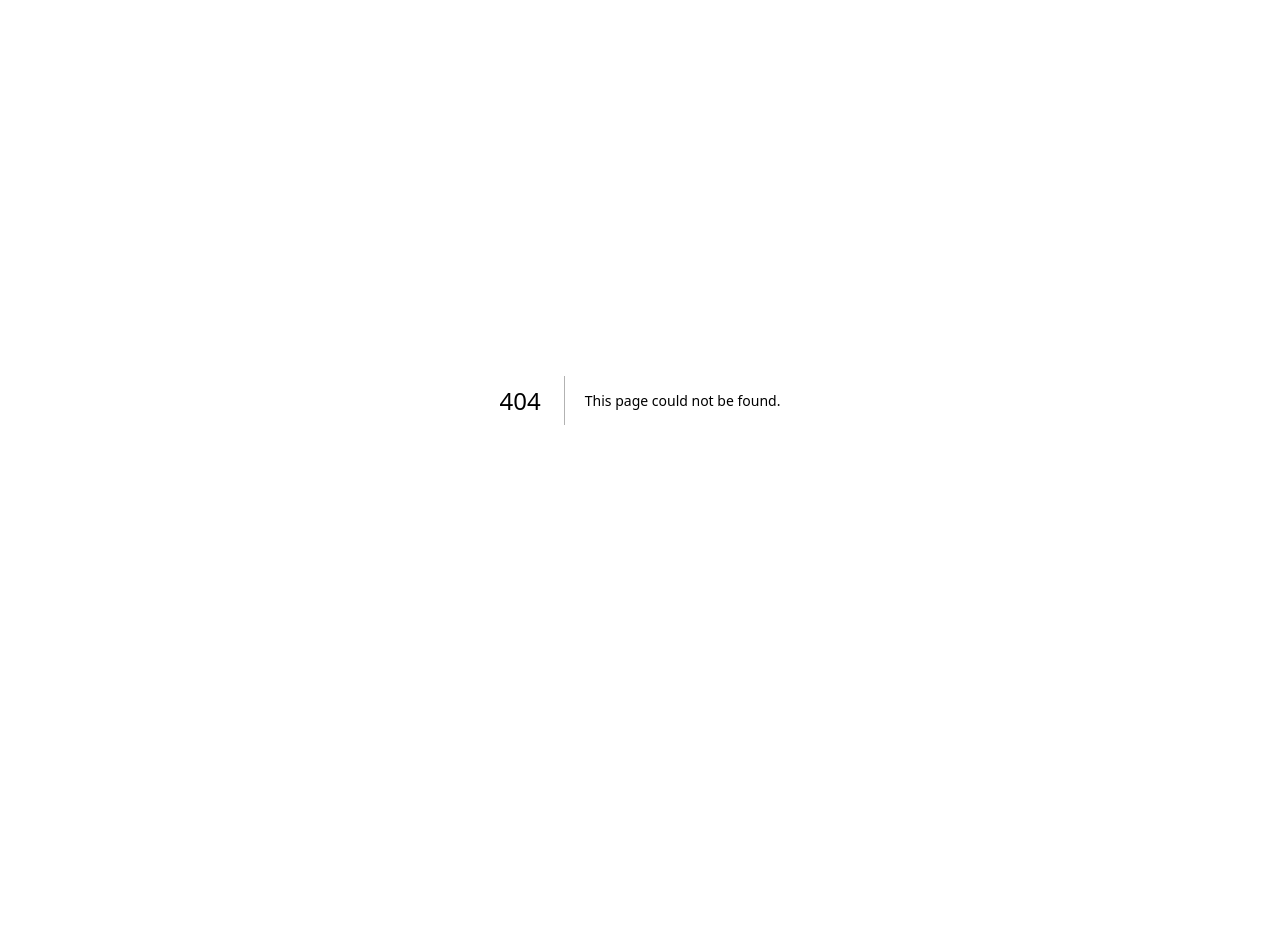
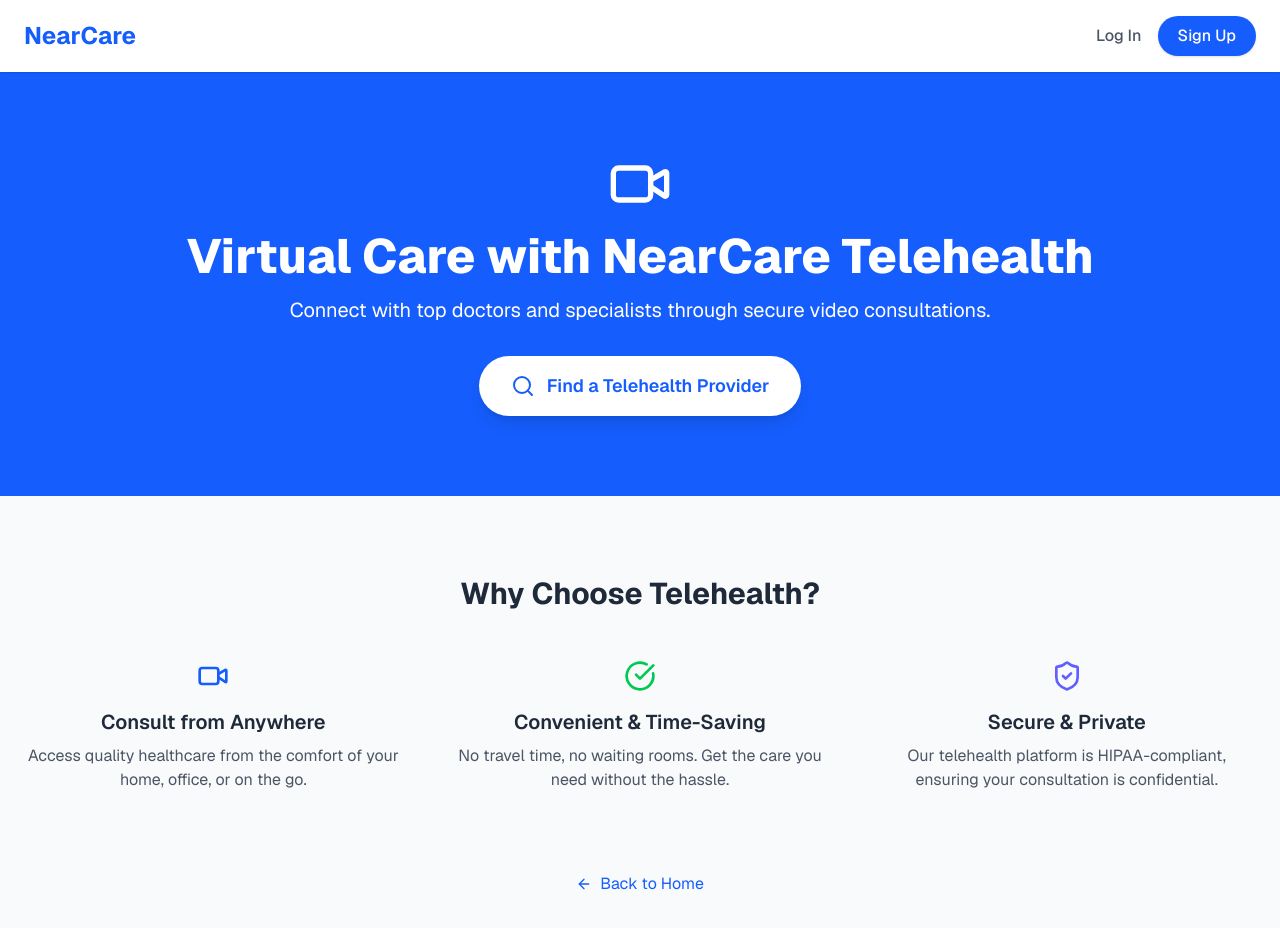
Before and after one commit to utkarshrupanpatti/NearCare, a Next.js app: page /teleHealth in a window 1280 px wide. Before the commit this address had no page. Shown: the top 928 px of the page. Before the commit the page ends 800 px from the top, so only its background shows below. Built offline with nearby package versions, Linux system fonts and the light colour scheme.

Commit message:
add: telehealth

```diff
--- a/app/page.tsx
+++ b/app/page.tsx
@@ -1,5 +1,5 @@
 import Link from "next/link";
-import { Search, Stethoscope, User, Calendar, AlertTriangle, MapPin } from "lucide-react";
+import { Search, Stethoscope, User, Calendar, AlertTriangle, MapPin, Video } from "lucide-react";
 
 export default function Home() {
   return (
@@ -158,6 +158,30 @@ export default function Home() {
             </div>
           </div>
         </section>
+
+        {/* Telehealth Section */}
+        <section className="bg-blue-50 py-20">
+          <div className="container mx-auto px-6 flex flex-col md:flex-row items-center gap-12">
+            <div className="md:w-1/2 text-center md:text-left">
+              <h2 className="text-3xl font-bold text-gray-800 mb-4">
+                See a Doctor From Home
+              </h2>
+              <p className="text-gray-600 text-lg mb-8">
+                With NearCare Telehealth, you can have a virtual visit with a
+                qualified provider using your phone, tablet, or computer.
+              </p>
+              <Link
+                href="/telehealth"
+                className="inline-flex items-center bg-blue-600 text-white text-lg font-semibold px-8 py-4 rounded-full hover:bg-blue-700 transition-all shadow-lg"
+              >
+                Learn About Telehealth
+              </Link>
+            </div>
+            <div className="md:w-1/2 flex justify-center">
+              <Video className="h-48 w-48 text-blue-300" />
+            </div>
+          </div>
+        </section>
       </main>
 
       {/* Footer */}
--- /dev/null
+++ b/app/teleHealth/page.tsx
@@ -0,0 +1,98 @@
+import Link from "next/link";
+import { ArrowLeft, Video, CheckCircle, ShieldCheck, Search } from "lucide-react";
+
+const benefits = [
+  {
+    icon: <Video className="h-8 w-8 text-blue-600" />,
+    title: "Consult from Anywhere",
+    description: "Access quality healthcare from the comfort of your home, office, or on the go.",
+  },
+  {
+    icon: <CheckCircle className="h-8 w-8 text-green-500" />,
+    title: "Convenient & Time-Saving",
+    description: "No travel time, no waiting rooms. Get the care you need without the hassle.",
+  },
+  {
+    icon: <ShieldCheck className="h-8 w-8 text-indigo-500" />,
+    title: "Secure & Private",
+    description: "Our telehealth platform is HIPAA-compliant, ensuring your consultation is confidential.",
+  },
+];
+
+export default function TelehealthPage() {
+  return (
+    <div className="flex flex-col min-h-screen bg-gray-50 font-sans">
+      {/* Header */}
+      <header className="w-full bg-white shadow-sm sticky top-0 z-50">
+        <nav className="container mx-auto px-6 py-4 flex justify-between items-center">
+          <Link
+            href="/"
+            className="text-2xl font-bold text-blue-600 hover:text-blue-700 transition-colors"
+          >
+            NearCare
+          </Link>
+          <div className="hidden md:flex items-center space-x-4">
+            <button className="text-gray-600 hover:text-blue-600 transition-colors font-medium">
+              Log In
+            </button>
+            <button className="bg-blue-600 text-white px-5 py-2 rounded-full hover:bg-blue-700 transition-colors font-medium shadow-sm">
+              Sign Up
+            </button>
+          </div>
+        </nav>
+      </header>
+
+      <main className="flex-grow">
+        {/* Hero Section */}
+        <section className="bg-blue-600 text-white text-center py-20">
+          <div className="container mx-auto px-6">
+            <Video className="h-16 w-16 mx-auto mb-4" />
+            <h1 className="text-4xl md:text-5xl font-extrabold mb-4">
+              Virtual Care with NearCare Telehealth
+            </h1>
+            <p className="text-lg md:text-xl max-w-3xl mx-auto mb-8">
+              Connect with top doctors and specialists through secure video
+              consultations.
+            </p>
+            <Link
+              href="/search?specialty=telehealth"
+              className="flex items-center justify-center w-fit mx-auto bg-white text-blue-600 text-lg font-semibold px-8 py-4 rounded-full hover:bg-gray-100 transition-all shadow-lg"
+            >
+              <Search className="mr-3 h-6 w-6" />
+              Find a Telehealth Provider
+            </Link>
+          </div>
+        </section>
+
+        {/* Benefits Section */}
+        <section className="py-20">
+          <div className="container mx-auto px-6">
+            <h2 className="text-3xl font-bold text-gray-800 text-center mb-12">
+              Why Choose Telehealth?
+            </h2>
+            <div className="grid md:grid-cols-3 gap-12">
+              {benefits.map((benefit, index) => (
+                <div key={index} className="text-center">
+                  <div className="flex justify-center items-center mb-4">
+                    {benefit.icon}
+                  </div>
+                  <h3 className="text-xl font-semibold text-gray-800 mb-2">
+                    {benefit.title}
+                  </h3>
+                  <p className="text-gray-600">{benefit.description}</p>
+                </div>
+              ))}
+            </div>
+          </div>
+        </section>
+
+        <div className="container mx-auto px-6 pb-12">
+            <Link href="/" className="flex items-center text-blue-600 hover:underline w-fit mx-auto">
+                <ArrowLeft className="h-4 w-4 mr-2" />
+                Back to Home
+            </Link>
+        </div>
+      </main>
+    </div>
+  );
+}
```
Also changed, not shown: app/search/page.tsx (+0 -10 lines).
